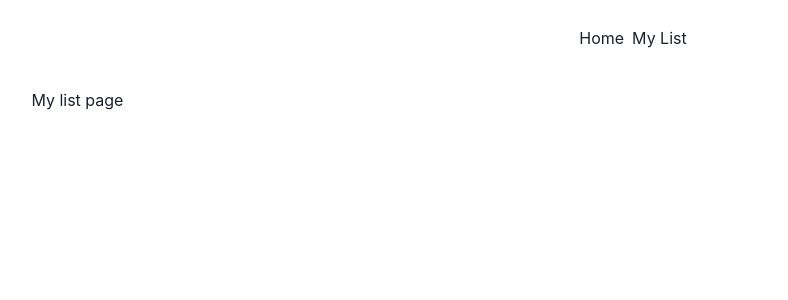
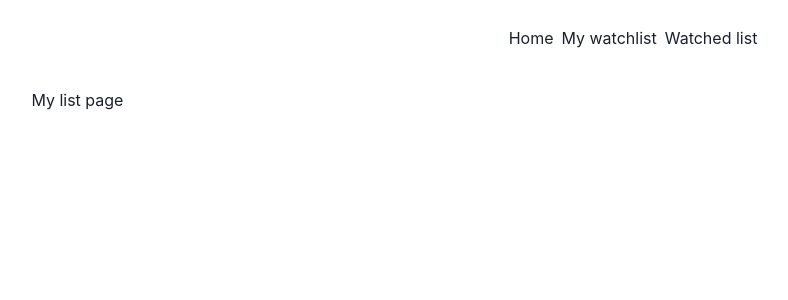
Before and after one commit to mertsabinov/film-wallet, a Next.js app: page /mylist in a window 1280 px wide. Shown: the top 300 px of the page, without its empty margins (7-795 px from the left). Built offline with nearby package versions, Linux system fonts and the light colour scheme.

Commit message:
update(Navbar): link

```diff
--- a/components/Navbar.tsx
+++ b/components/Navbar.tsx
@@ -4,7 +4,8 @@ const Navbar = () => {
   return (
     <HStack justifyContent="center" marginTop="2%">
       <Link href="/">Home</Link>
-      <Link href="/mylist">My List</Link>
+      <Link href="/mywatchlist">My watchlist </Link>
+      <Link href="/watchedlist">Watched list</Link>
     </HStack>
   );
 };
```
